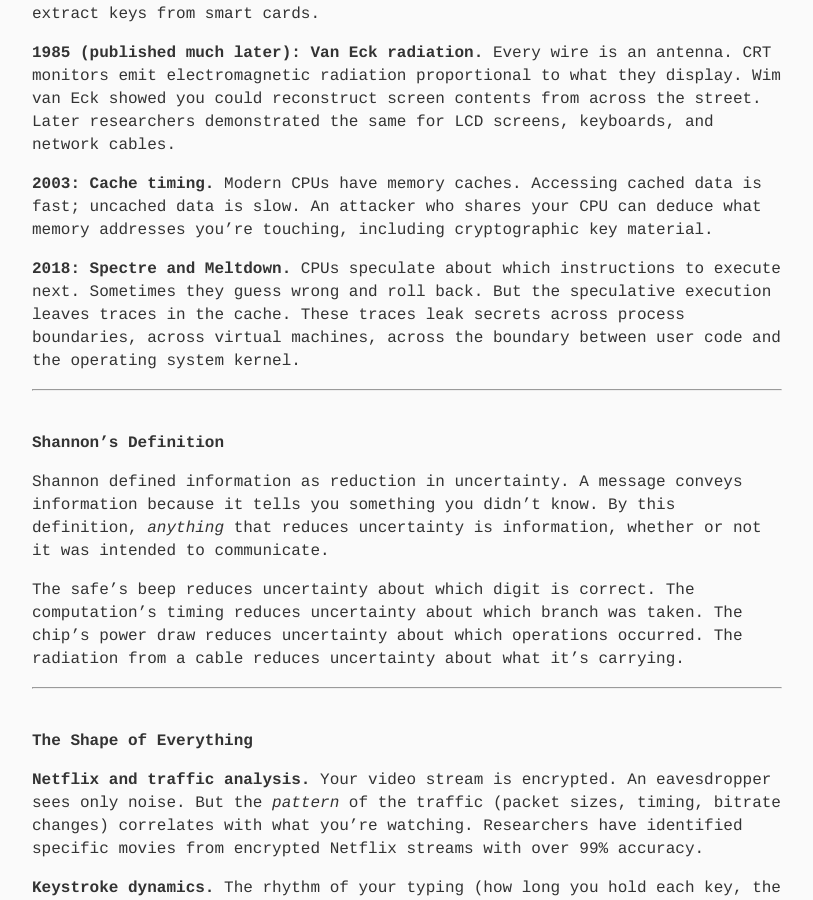
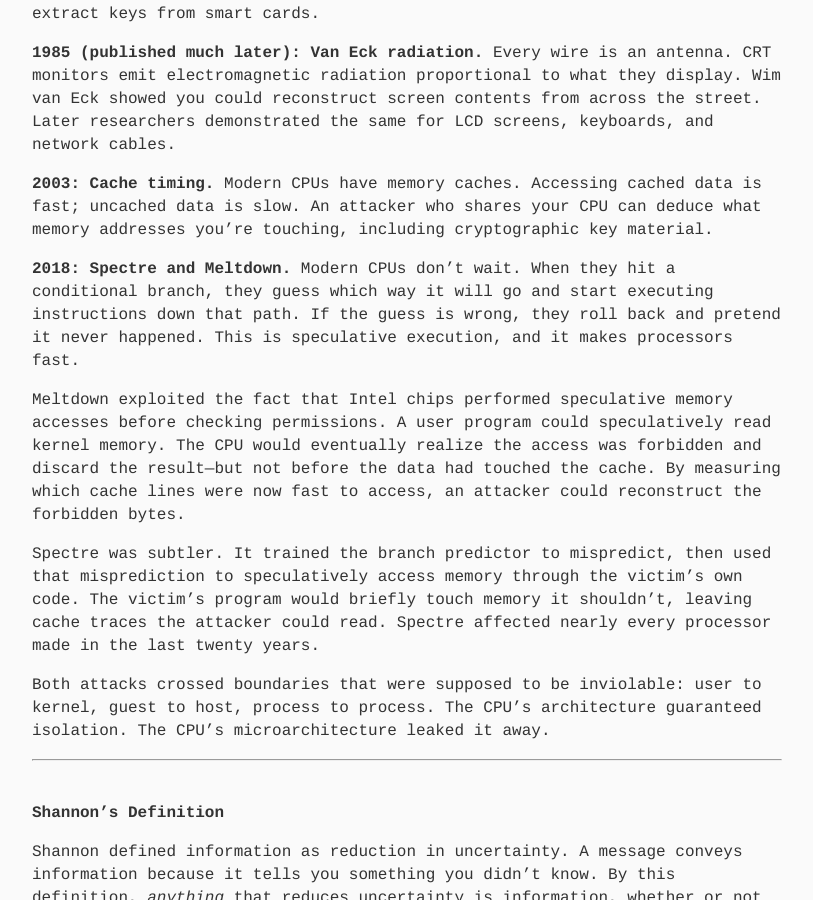
Before and after one commit to gcol33/blog, a Jekyll site: the page built from _posts/2025-12-06-leaky-locks.md, in a window 1280 px wide and 900 px high, scrolled down 3238 px. Shown: the whole window, without its empty margins (233-1046 px from the left). Built offline with Jekyll 4.4.1, drawn with Linux system fonts in a browser that asks for light colours; some web fonts are replaced.

Commit message:
Expand Spectre and Meltdown explanation
🤖 Generated with [Claude Code](https://claude.com/claude-code)

Co-Authored-By: Claude Opus 4.5 <noreply@anthropic.com>

```diff
--- a/_posts/2025-12-06-leaky-locks.md
+++ b/_posts/2025-12-06-leaky-locks.md
@@ -251,7 +251,13 @@ If timing is information, what else might be?
 
 **2003: Cache timing.** Modern CPUs have memory caches. Accessing cached data is fast; uncached data is slow. An attacker who shares your CPU can deduce what memory addresses you're touching, including cryptographic key material.
 
-**2018: Spectre and Meltdown.** CPUs speculate about which instructions to execute next. Sometimes they guess wrong and roll back. But the speculative execution leaves traces in the cache. These traces leak secrets across process boundaries, across virtual machines, across the boundary between user code and the operating system kernel.
+**2018: Spectre and Meltdown.** Modern CPUs don't wait. When they hit a conditional branch, they guess which way it will go and start executing instructions down that path. If the guess is wrong, they roll back and pretend it never happened. This is speculative execution, and it makes processors fast.
+
+Meltdown exploited the fact that Intel chips performed speculative memory accesses before checking permissions. A user program could speculatively read kernel memory. The CPU would eventually realize the access was forbidden and discard the result—but not before the data had touched the cache. By measuring which cache lines were now fast to access, an attacker could reconstruct the forbidden bytes.
+
+Spectre was subtler. It trained the branch predictor to mispredict, then used that misprediction to speculatively access memory through the victim's own code. The victim's program would briefly touch memory it shouldn't, leaving cache traces the attacker could read. Spectre affected nearly every processor made in the last twenty years.
+
+Both attacks crossed boundaries that were supposed to be inviolable: user to kernel, guest to host, process to process. The CPU's architecture guaranteed isolation. The CPU's microarchitecture leaked it away.
 
 ---
 
```
